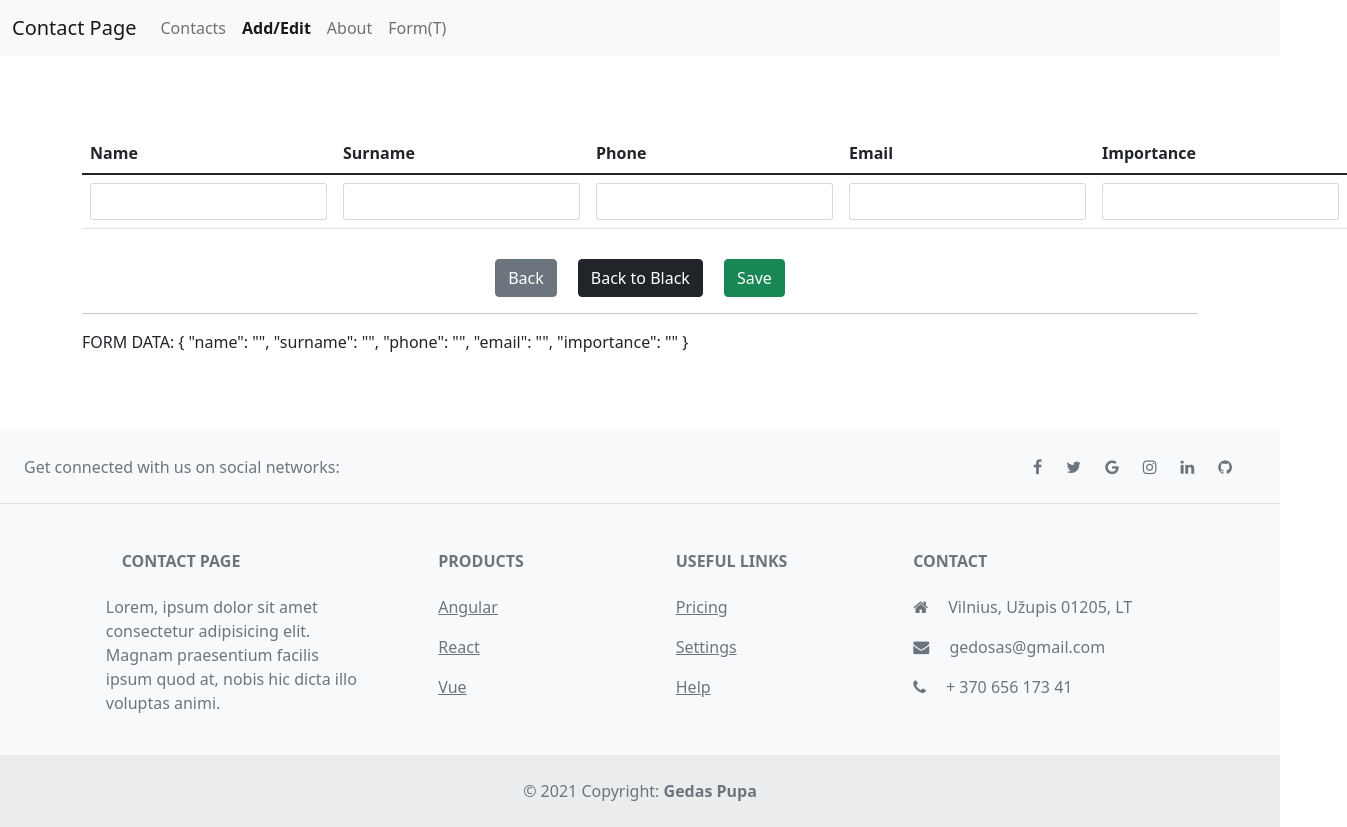
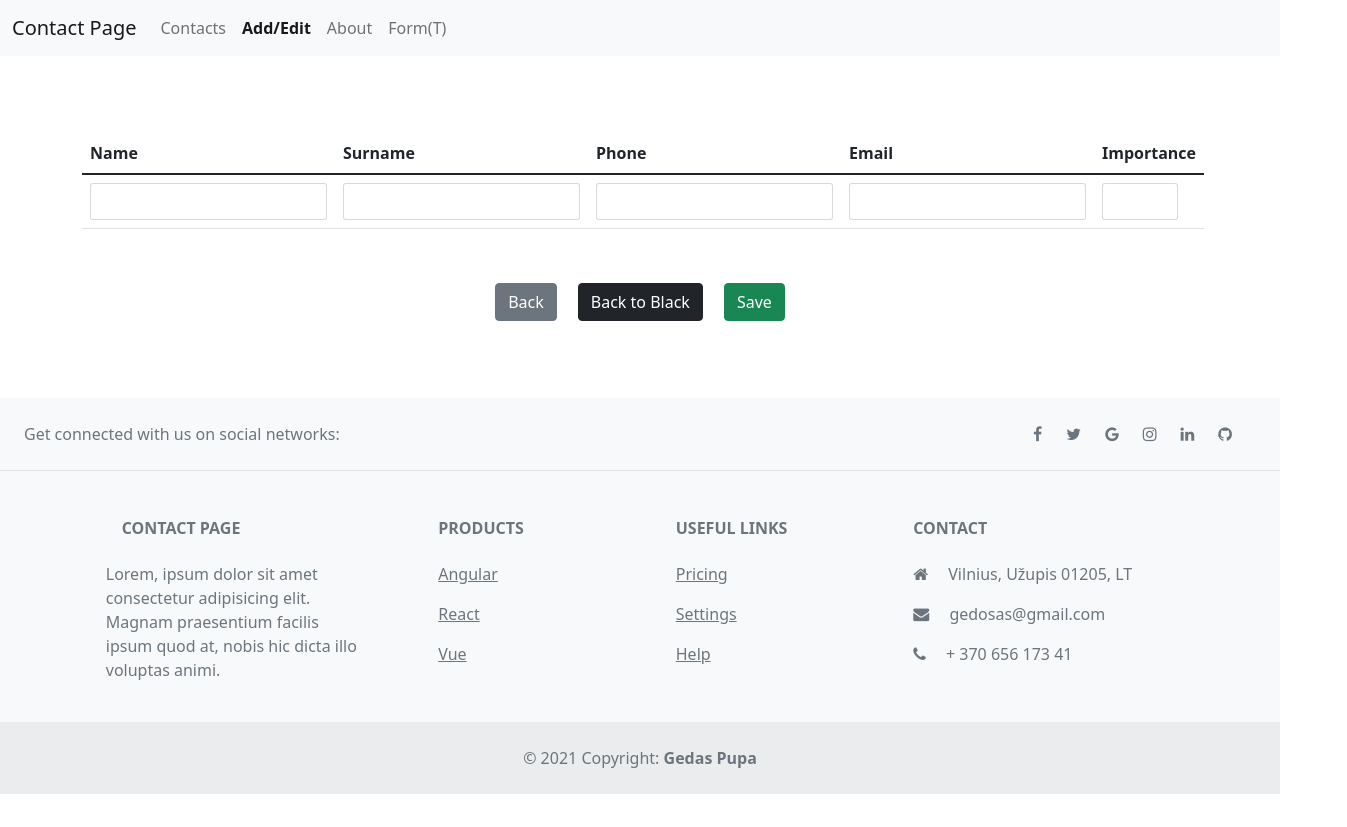
Before and after one commit to GedasPupa/Persons, an Angular app: page /person in a window 1280 px wide. Shown: the whole page, 1347 px wide, since content can reach past the window. After the commit the page ends 800 px from the top, so only its background shows below. Built offline with nearby package versions, Linux system fonts and the light colour scheme.

Commit message:
template forms (+validation)

```diff
--- a/src/app/components/person-details/person-details.component.css
+++ b/src/app/components/person-details/person-details.component.css
@@ -20,3 +20,7 @@ border: 1px solid #00000066;
  margin-left: 50%;
  transform: translate(-50%, 0);
 } */
+
+.ng-invalid:not(form).ng-touched {
+  border: 1px solid salmon;
+}
--- a/src/app/components/person-details/person-details.component.html
+++ b/src/app/components/person-details/person-details.component.html
@@ -1,5 +1,5 @@
 <p *ngIf="error" class="alert alert-danger">ERROR! No such id! {{error}}</p>
-<form #formInfo="ngForm" action="GET">
+<form #formInfo="ngForm" action method="GET">
 <table class='table'>
   <thead>
     <tr>
@@ -14,21 +14,24 @@
     <tr *ngIf="person !== undefined; else noPerson">
       <td><input type="text" [(ngModel)]="person.name" name="name"></td>
       <td><input type="text" [(ngModel)]="person.surname" name="surname"></td>
-      <td><input type="text" [(ngModel)]="person.phone" name="phone"></td>
-      <td><input type="text" [(ngModel)]="person.email" name="email"></td>
-      <td><input type="text" [(ngModel)]="importance" name="importance"></td>
+      <td><input type="number" [(ngModel)]="person.phone" name="phone"></td>
+      <td><input type="email" [(ngModel)]="person.email" name="email"></td>
+      <td><input type="number" [(ngModel)]="importance" name="importance" min="1" max="5"></td>
     </tr>
   </tbody>
 </table>
+<p *ngIf="!formInfo.touched && formInfo.submitted" class="alert alert-warning">Form is untuched! Make some changes for saving!</p>
+<p *ngIf="!formInfo.valid && formInfo.submitted && formInfo.touched" class="alert alert-warning">Form is invalid! Make some changes in red fields for saving!</p>
 <!-- <button type="submit" (click)="onSubmit($event)" class="btn btn-success">Save</button> -->
 <ng-template #noPerson>
   <tr>
-    <td><input type="text" value='' name="name" ngModel></td>
-    <td><input type="text" value='' name="surname" ngModel></td>
-    <td><input type="text" value='' name="phone" ngModel></td>
-    <td><input type="text" value='' name="email" ngModel></td>
-    <td><input type="text" value='' name="importance" ngModel></td>
+    <td><input type="text" value='' #inName="ngModel" name="name" ngModel required><p *ngIf="inName.invalid && inName.touched" >Name not valid.</p></td>
+    <td><input type="text" value='' #inS="ngModel" name="surname" ngModel required><p *ngIf="inS.invalid && inS.touched" >Surname not valid.</p></td>
+    <td><input type="number" value='' #inP="ngModel" name="phone" ngModel required><p *ngIf="inP.invalid && inP.touched" >Phone not valid.</p></td>
+    <td><input type="email" value='' #inE="ngModel" name="email" ngModel required><p *ngIf="inE.invalid && inE.touched" >Email not valid.</p></td>
+    <td><input type="number" min="1" max="5" value='' #inI="ngModel" name="importance" ngModel required><p *ngIf="inI.invalid && inI.touched" >Importance must be 1-5.</p></td>
   </tr>
+  <br>
 </ng-template>
 <div class="delete-edit-btns">
   <a [routerLink]="['/persons']" class="btn btn-secondary">Back</a>
@@ -37,5 +40,10 @@
   <button type="submit" (click)="onSubmit($event)" class="btn btn-success">Save</button>
 </div>
 </form>
-
-<hr><p>FORM DATA: {{ formInfo.value | json }}</p>
+<!-- <br>
+<hr>
+<p>FORM DATA (.value): {{ formInfo.value | json }}</p>
+<p>VALID (.valid): {{ formInfo.valid | json }}</p>
+<p>TOUCHED (.touched): {{ formInfo.touched | json }}</p>
+<p>DIRTY (.dirty): {{ formInfo.dirty | json }}</p>
+<hr> -->
--- a/src/app/components/person-details/person-details.component.ts
+++ b/src/app/components/person-details/person-details.component.ts
@@ -13,7 +13,8 @@ import { In_person } from 'src/app/models/Person';
 })
 export class PersonDetailsComponent {
   person: In_person | undefined = undefined;
-  importance: number | undefined;
+  persons: In_person[] | undefined;
+  importance: number = 0;
   id: any;
   sub: any;
   error: string | undefined;
@@ -30,7 +31,7 @@ export class PersonDetailsComponent {
     this.error = this._router.getCurrentNavigation()?.extras.state?.error;
 
     // this.id = this._Activatedroute.snapshot.paramMap.get('id');
-    // let persons = this._personsListService.getAllPersons();
+    // this.persons = this._personsListService.getAllPersons();
     // this.person = persons.find((p) => p.id == this.id);
   }
 
@@ -55,19 +56,58 @@ export class PersonDetailsComponent {
     this._router.navigate(['persons']);
   }
 
-  getAverageRating(): number | undefined {
+  getAverageRating(): number {
     if (this.person !== undefined) {
       return (
         this.person.importance.reduce((a, b) => a + b) /
         this.person.importance.length
       );
     } else {
-      return undefined;
+      return 0;
     }
   }
 
   onSubmit($event: MouseEvent): void {
-    console.log(this.formInfo.value);
-    // TODO
+    // changing
+    if (
+      this.formInfo.valid &&
+      this.formInfo.dirty &&
+      !!this.person?.id
+      // !this.persons?.find((p) => p.id === this.person?.id)
+    ) {
+      this.person.importance.push(+this.importance);
+      alert(`Person with ID: ${this.person?.id} updated!`);
+      this._router.navigate(['/persons']);
+    } else if (this.formInfo.valid && this.formInfo.dirty) {
+      let formData = this.formInfo.value;
+      let id = this._personsListService.getLastId();
+      let newPerson: In_person = new PersonClass(
+        id,
+        formData.name,
+        formData.surname,
+        formData.phone,
+        formData.email,
+        [+formData.importance]
+      );
+      this._personsListService.addNewPerson(newPerson);
+      alert(`New person ${newPerson.name} added!`);
+      this._router.navigate(['/persons']);
+    }
+    // console.log(this.person);
+    // this.person!.importance.push(+this.importance);
+
+    // adding new Person
+    // let formData = this.formInfo.value;
+    // let id = this._personsListService.getLastId();
+    // let newPerson: In_person = new PersonClass(
+    //   id,
+    //   formData.name,
+    //   formData.surname,
+    //   formData.phone,
+    //   formData.email,
+    //   [+formData.importance]
+    // );
+    // this._personsListService.addNewPerson(newPerson);
+    // alert(`New person ${newPerson.name} added!`);
   }
 }
--- a/src/app/components/template-form/template-form.component.ts
+++ b/src/app/components/template-form/template-form.component.ts
@@ -19,6 +19,7 @@ import { PersonClass } from 'src/app/models/PersonClass';
           ngModel
           aria-describedby="nameHelp"
           placeholder="Enter name"
+          required
         />
         <small id="namelHelp" class="form-text text-muted"
           >We'll never share your secret name with anyone else.</small
@@ -34,6 +35,7 @@ import { PersonClass } from 'src/app/models/PersonClass';
           ngModel
           aria-describedby="surnameHelp"
           placeholder="Enter surname"
+          required
         />
         <small id="surnameHelp" class="form-text text-muted"
           >We'll never share your surname with anyone else.</small
@@ -49,6 +51,7 @@ import { PersonClass } from 'src/app/models/PersonClass';
           ngModel
           aria-describedby="phoneHelp"
           placeholder="Enter phone number"
+          required
         />
         <small id="phoneHelp" class="form-text text-muted"
           >We'll never share your phone with anyone else.</small
@@ -64,6 +67,7 @@ import { PersonClass } from 'src/app/models/PersonClass';
           ngModel
           aria-describedby="emailHelp"
           placeholder="Enter email"
+          required
         />
         <small id="emailHelp" class="form-text text-muted"
           >We'll never share your email with anyone else.</small
@@ -81,6 +85,14 @@ import { PersonClass } from 'src/app/models/PersonClass';
         <button class="btn btn-info" (click)="onRefresh()">Refresh</button>
       </div>
     </form>
+    <br />
+    <hr />
+    <p>FORM DATA (.value): {{ formVar.value | json }}</p>
+    <p>SUBMITTED (.submitted): {{ formVar.submitted | json }}</p>
+    <p>VALID (.valid): {{ formVar.valid | json }}</p>
+    <p>TOUCHED (.touched): {{ formVar.touched | json }}</p>
+    <p>DIRTY (.dirty): {{ formVar.dirty | json }}</p>
+    <hr />
     <!-- <p>FORM DATA: {{ formVar.value | json }}</p> -->
   `,
   styles: ['.form-buttons { display: flex; gap: 12px; margin-top: 21px; }'],
@@ -106,7 +118,8 @@ export class TemplateFormComponent implements OnInit {
     });
   }
 
-  onSubmit($event: MouseEvent) {
+  onSubmit($event: MouseEvent): void {
+    if (this.formVar.valid) {
       this.formData = this.formVar.value;
       let id = this._personsListService.getLastId();
       let newPerson: In_person = new PersonClass(
@@ -119,6 +132,9 @@ export class TemplateFormComponent implements OnInit {
       );
       this._personsListService.addNewPerson(newPerson);
       alert(`New person ${newPerson.name} added!`);
-    this.router.navigate(['/persons']);
+    } else {
+      alert(`Form not valid!`);
+    }
+    // this.router.navigate(['/persons']);
   }
 }
```
Lines whose indentation alone changed are shown as unchanged.
